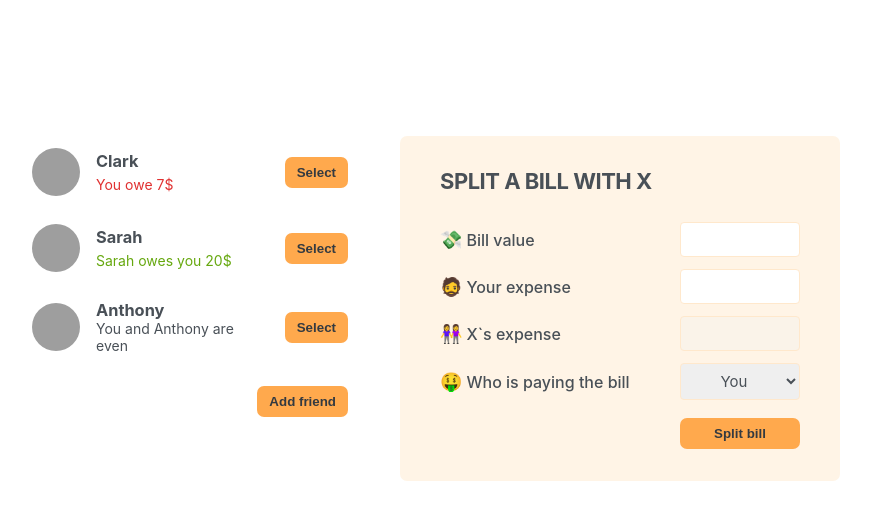
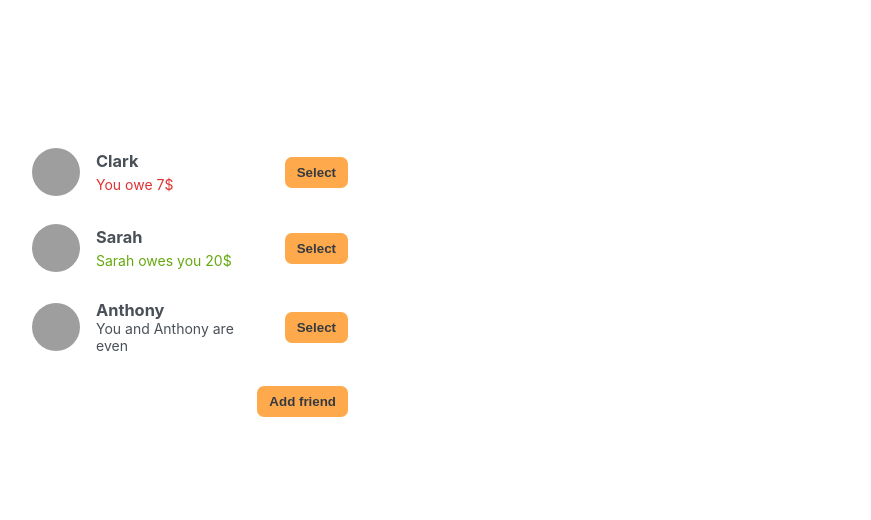
Before and after one commit to shpokas-io/foodler-app, a React (Create React App) app: page / in a window 1280 px wide. Shown: the top 520 px of the page, without its empty margins (210-1081 px from the left). Built offline with nearby package versions, Linux system fonts and the light colour scheme; grey boxes are pictures that could not be loaded.

Commit message:
Added comunication between friendList and SplitBill using SelectedFriend

```diff
--- a/src/App.js
+++ b/src/App.js
@@ -23,6 +23,7 @@
 export default function App() {
   const [friends, setFriends] = useState(initialFriends);
   const [showAddFriend, setShowAddFriend] = useState(false);
+  const [selectedFriend, setSelectedFriend] = useState(null);
 
   function handleShowAddFriend() {
     setShowAddFriend((show) => !show);
@@ -33,16 +34,27 @@
     setShowAddFriend(false);
   }
 
+  function handleSelection(friend) {
+    setSelectedFriend(friend);
+    // setSelectedFriend((cur) => (cur.id === friend.id ? null : friend));
+  }
+
   return (
     <div className="app">
       <div className="sidebar">
-        <FriendsList friends={friends} />
+        <FriendsList
+          friends={friends}
+          selectedFriend={selectedFriend}
+          onSelection={handleSelection}
+        />
+
         {showAddFriend && <FormAddFriend onAddFriend={handleAddFriend} />}
+
         <Button onClick={handleShowAddFriend}>
-          {showAddFriend ? "close" : "Add friend"}
+          {showAddFriend ? "Close" : "Add friend"}
         </Button>
       </div>
-      <FormSplitBill />
+      {selectedFriend && <FormSplitBill selectedFriend={selectedFriend} />}
     </div>
   );
 }
@@ -55,17 +67,24 @@
   );
 }
 
-function FriendsList({ friends }) {
+function FriendsList({ friends, onSelection, selectedFriend }) {
   return (
     <ul>
       {friends.map((friend) => (
-        <Friend friend={friend} key={friend.id} />
+        <Friend
+          friend={friend}
+          key={friend.id}
+          selectedFriend={selectedFriend}
+          onSelection={onSelection}
+        />
       ))}
     </ul>
   );
 }
 
-function Friend({ friend }) {
+function Friend({ friend, onSelection, selectedFriend }) {
+  // const isSelected = selectedFriend.id === friend.id;
+
   return (
     <li>
       <img src={friend.image} alt={friend.name} />
@@ -84,7 +103,8 @@
       )}
 
       {friend.balance === 0 && <p>You and {friend.name} are even</p>}
-      <Button>Select</Button>
+
+      <Button onClick={() => onSelection(friend)}>Select</Button>
     </li>
   );
 }
@@ -131,23 +151,23 @@
   );
 }
 
-function FormSplitBill() {
+function FormSplitBill({ selectedFriend }) {
   return (
     <form className="form-split-bill">
-      <h2>Split a bill with X</h2>
+      <h2>Split a bill with {selectedFriend.name}</h2>
       <label>💸Bill value</label>
       <input type="text" />
 
       <label>🧔Your expense</label>
       <input type="text" />
 
-      <label>👭X`s expense</label>
+      <label>👭{selectedFriend.name}`s expense</label>
       <input type="text" disabled />
 
       <label>🤑Who is paying the bill</label>
-      <select>
+      <select className="form-color">
         <option value="user">You</option>
-        <option value="friend">X</option>
+        <option value="friend">{selectedFriend.name}</option>
       </select>
 
       <Button>Split bill</Button>
--- a/src/index.css
+++ b/src/index.css
@@ -116,6 +116,9 @@
   background-color: var(--color-lightest);
   border-radius: 7px;
 }
+.form-color {
+  background-color: white;
+}
 
 .form-add-friend {
   grid-template-columns: 1fr 1.5fr;
```
